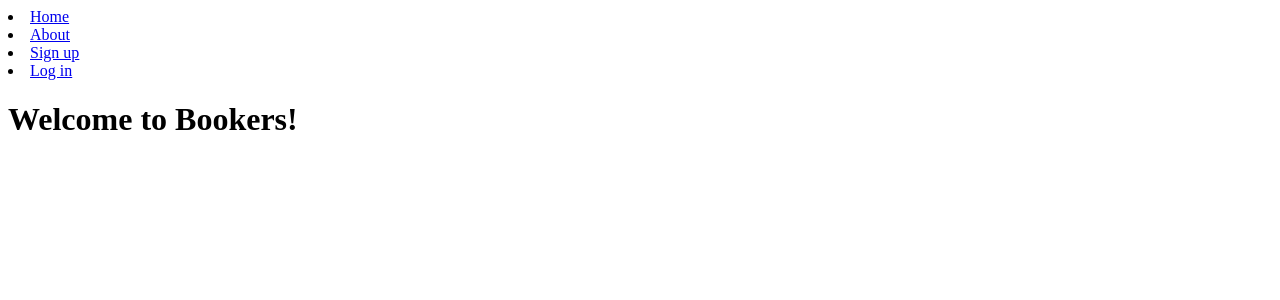
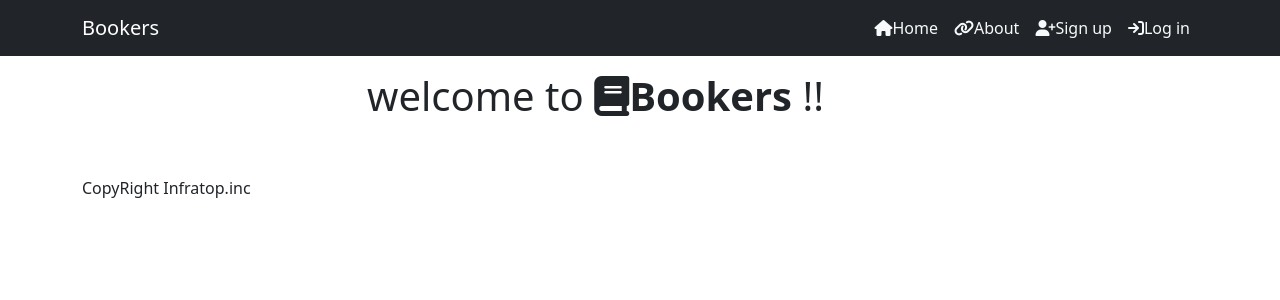
Before and after one commit to Ryoko34/bookers2, a Rails app: page /about in a window 1280 px wide. Shown: the top 300 px of the page. Run offline with Rails 7, Linux system fonts and the light colour scheme; some libraries are stand-ins or nearby versions.

Commit message:
[Update] Top,About画面のレイアウト

```diff
--- a/app/views/books/show.html.erb
+++ b/app/views/books/show.html.erb
@@ -1,6 +1,3 @@
-<body>
-  <header>
-  </header>
   <main>
     <p id="notice"></p>
 
--- a/app/views/homes/about.html.erb
+++ b/app/views/homes/about.html.erb
@@ -1 +1,8 @@
-<h1>Welcome to Bookers!</h1>
+<p id="notice"></p>
+<div class="container">
+  <div class="row">
+    <div class="mx-auto col-11 col-sm-10 col-lg-8 col-xl-6">
+      <h1>welcome to <i class="fa-solid fa-book"></i><strong>Bookers</strong> !!</h1>
+    </div>
+  </div>
+</div>
--- a/app/views/layouts/_sidebar.html.erb
+++ b/app/views/layouts/_sidebar.html.erb
@@ -18,7 +18,9 @@
             <table>
             <div class="row">
               <div class="btn btn-outline-secondary btn-block">
-                <%= link_to "Profile Edit", edit_user_path(user) %>
+                <%= link_to edit_user_path(user), class: "btn btn-outline-secondary btn-block" do %>
+                  <i class="fa-solid fa-user-gear"></i>
+                <% end %>
               </div>
             </div>
           </div>
--- a/app/views/layouts/application.html.erb
+++ b/app/views/layouts/application.html.erb
@@ -18,41 +18,95 @@
     <link rel="icon" href="/icon.svg" type="image/svg+xml">
     <link rel="apple-touch-icon" href="/icon.png">
 
+
     <%# Includes all stylesheet files in app/assets/stylesheets %>
     <%= stylesheet_link_tag :app, "data-turbo-track": "reload" %>
+    <script src="https://kit.fontawesome.com/14c4307fdb.js" crossorigin="anonymous"></script>
+    <%= javascript_importmap_tags %>
+
+    <!-- Bootstrap 5.3 CSS -->
+    <link href="https://cdn.jsdelivr.net/npm/bootstrap@5.3.0/dist/css/bootstrap.min.css" rel="stylesheet" integrity="sha384-9ndCyUaIbzAi2FUVXJi0CjmCapSmO7SnpJef0486qhLnuZ2cdeRhO02iuK6FUUVM" crossorigin="anonymous">
     <%= javascript_importmap_tags %>
   </head>
 
   <body>
     <header>
+      <nav class="navbar navbar-expand-lg navbar-dark bg-dark">
+        <div class="container">
+          <%= link_to root_path, class: "navbar-brand" do %>
+            <span>Bookers</span>
+          <% end %>
+
+          <!-- ハンバーガーメニュー -->
+          <button class="navbar-toggler" type="button" data-bs-toggle="collapse" data-bs-target="#navbarNavDropdown" aria-controls="navbarNavDropdown" aria-expanded="false" aria-label="Toggle navigation">
+            <span class="navbar-toggler-icon"></span>
+          </button>
+
+          <div class="collapse navbar-collapse" id="navbarNavDropdown">
+            <ul class="navbar-nav ms-auto">
               <% if authenticated? %>
                 <li>
-          <%= link_to "Home", user_path(Current.user) %>
+                  <%= link_to user_path(Current.user), class: "nav-link text-light" do %>
+                    <i class="fa-solid fa-home"></i>Home
+                  <% end %>
                 </li>
                 <li>
-          <%= link_to "Users", users_path %>
+                  <%= link_to users_path, class: "nav-link text-light" do %>
+                    <i class="fa-solid fa-users"></i>Users
+                  <% end %>
                 </li>
                 <li>
-          <%= link_to "Books", books_path %>
+                  <%= link_to books_path, class: "nav-link text-light" do %>
+                    <i class="fa-solid fa-book-open"></i>Books
+                  <% end %>
                 </li>
                 <li>
-          <%= link_to "Log out", session_path, data: { turbo_method: :delete } %>
+                  <%= link_to session_path, data: { turbo_method: :delete }, class: "nav-link text-light" do %>
+                    <i class="fa-solid fa-right-from-bracket"></i>Log out
+                  <% end %>
                 </li>
               <% else %>
                 <li>
-          <%= link_to "Home", root_path %>
+                  <%= link_to root_path, class: "nav-link text-light" do %>
+                    <i class="fa-solid fa-home"></i>Home
+                  <% end %>
                 </li>
                 <li>
-          <%= link_to "About", root_path %>
+                  <%= link_to "/about", class: "nav-link text-light" do %>
+                    <i class="fa-solid fa-link"></i>About
+                  <% end %>
                 </li>
                 <li>
-          <%= link_to "Sign up", new_user_path %>
+                  <%= link_to new_user_path, class: "nav-link text-light" do %>
+                    <i class="fa-solid fa-user-plus"></i>Sign up
+                  <% end %>
                 </li>
                 <li>
-          <%= link_to "Log in", new_session_path %>
+                  <%= link_to new_session_path, class: "nav-link text-light" do %>
+                    <i class="fa-solid fa-arrow-right-to-bracket"></i>Log in
+                  <% end %>
                 </li>
               <% end %>
-    </heder>
+            </ul>
+          </div>
+        </div>
+      </nav>
+    </header>
+
     <%= yield %>
+
+    <footer>
+    <div class="container mt-5">
+      <div class="row">
+        <div class="mx-auto">
+          <p>CopyRight Infratop.inc</p>
+        </div>
+      </div>
+    </div>
+    </footer>
+
+    <!-- Bootstrap 5.3 JS -->
+  <script src="https://cdn.jsdelivr.net/npm/@popperjs/core@2.11.8/dist/umd/popper.min.js" integrity="sha384-I7E8VVD/ismYTF4hNIPjVp/Zjvgyol6VFvRkX/vR+Vc4jQkC+hVqc2pM8ODewa9r" crossorigin="anonymous"></script>
+  <script src="https://cdn.jsdelivr.net/npm/bootstrap@5.3.0/dist/js/bootstrap.bundle.min.js" integrity="sha384-geWF76RCwLtnZ8qwWowPQNguL3RmwHVBC9FhGdlKrxdiJJigb/j/68SIy3Te4Bkz" crossorigin="anonymous"></script>
   </body>
 </html>
```
Also changed, not shown: app/views/books/index.html.erb (+0 -10 lines), app/views/homes/top.html.erb (+19 -4 lines), app/views/users/show.html.erb (+0 -9 lines). Lines whose indentation alone changed are shown as unchanged.
